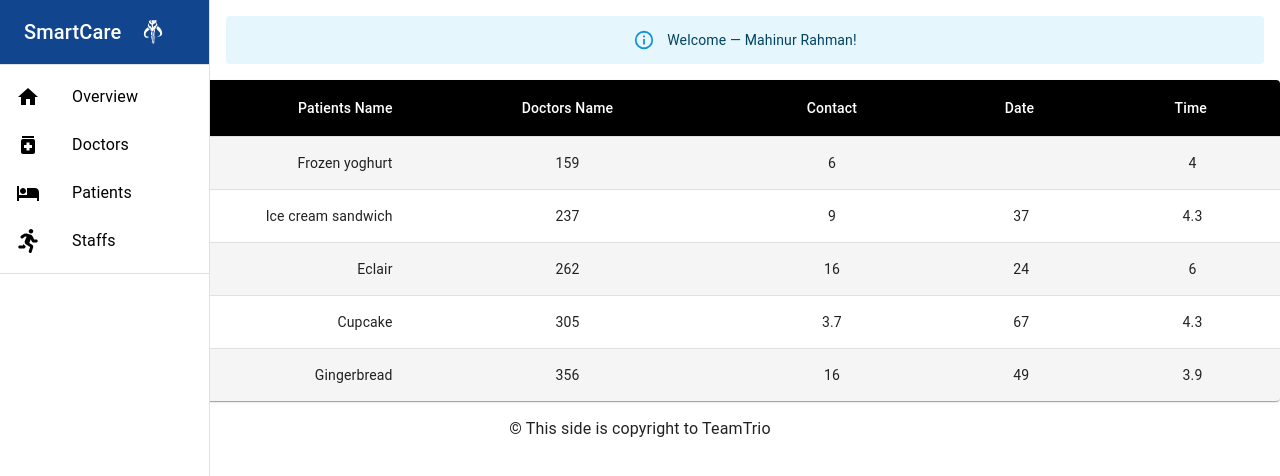
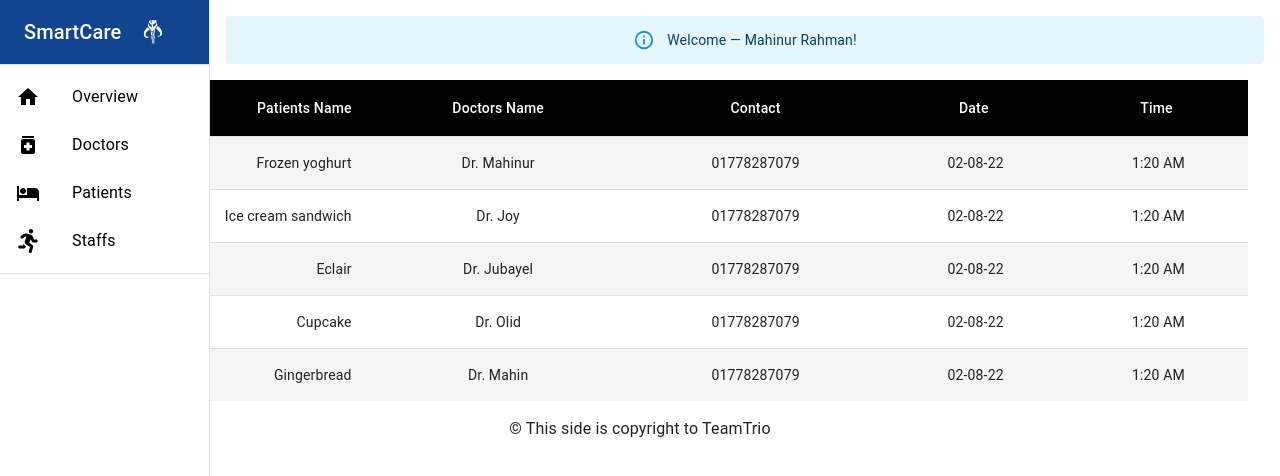
Before and after one commit to srihernogo/practice-react-hospital, a React (Create React App) app: page /patients in a window 1280 px wide. Shown: the top 476 px of the page. Built offline with nearby package versions, Linux system fonts and the light colour scheme.

Commit message:
Customize patients table

```diff
--- a/src/Pages/Patients/Patients.js
+++ b/src/Pages/Patients/Patients.js
@@ -34,16 +34,28 @@ function createData(name, calories, fat, carbs, protein) {
 }
 
 const rows = [
-  createData('Frozen yoghurt', 159, 6.0, '', 4.0),
-  createData('Ice cream sandwich', 237, 9.0, 37, 4.3),
-  createData('Eclair', 262, 16.0, 24, 6.0),
-  createData('Cupcake', 305, 3.7, 67, 4.3),
-  createData('Gingerbread', 356, 16.0, 49, 3.9),
+  createData(
+    'Frozen yoghurt',
+    'Dr. Mahinur',
+    '01778287079',
+    '02-08-22',
+    '1:20 AM'
+  ),
+  createData(
+    'Ice cream sandwich',
+    'Dr. Joy',
+    '01778287079',
+    '02-08-22',
+    '1:20 AM'
+  ),
+  createData('Eclair', 'Dr. Jubayel', '01778287079', '02-08-22', '1:20 AM'),
+  createData('Cupcake', 'Dr. Olid', '01778287079', '02-08-22', '1:20 AM'),
+  createData('Gingerbread', 'Dr. Mahin', '01778287079', '02-08-22', '1:20 AM'),
 ];
-
+// no need to save
 export default function Patients() {
   return (
-    <TableContainer component={Paper}>
+    <TableContainer sx={{ padding: '0 2rem' }}>
       <Table
         sx={{ minWidth: '700', margin: '0 auto' }}
         aria-label="customized table"
```
